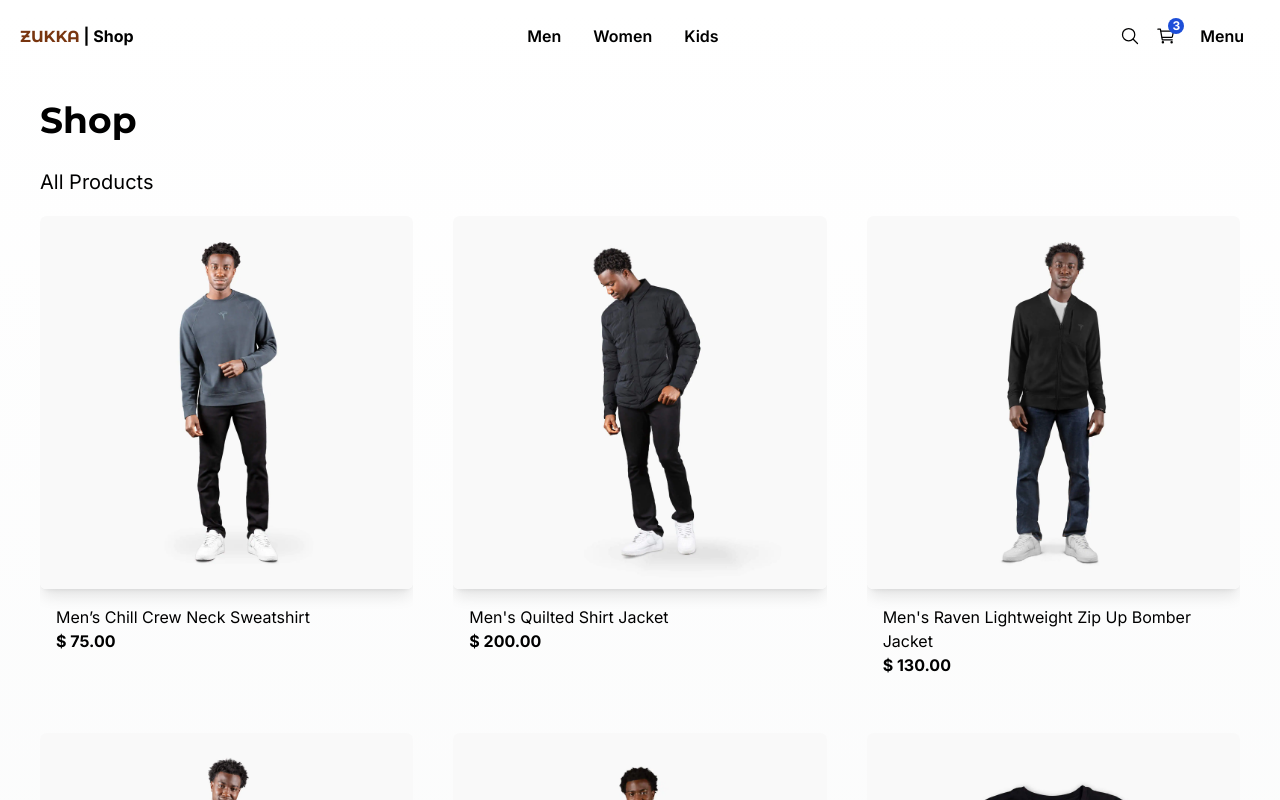
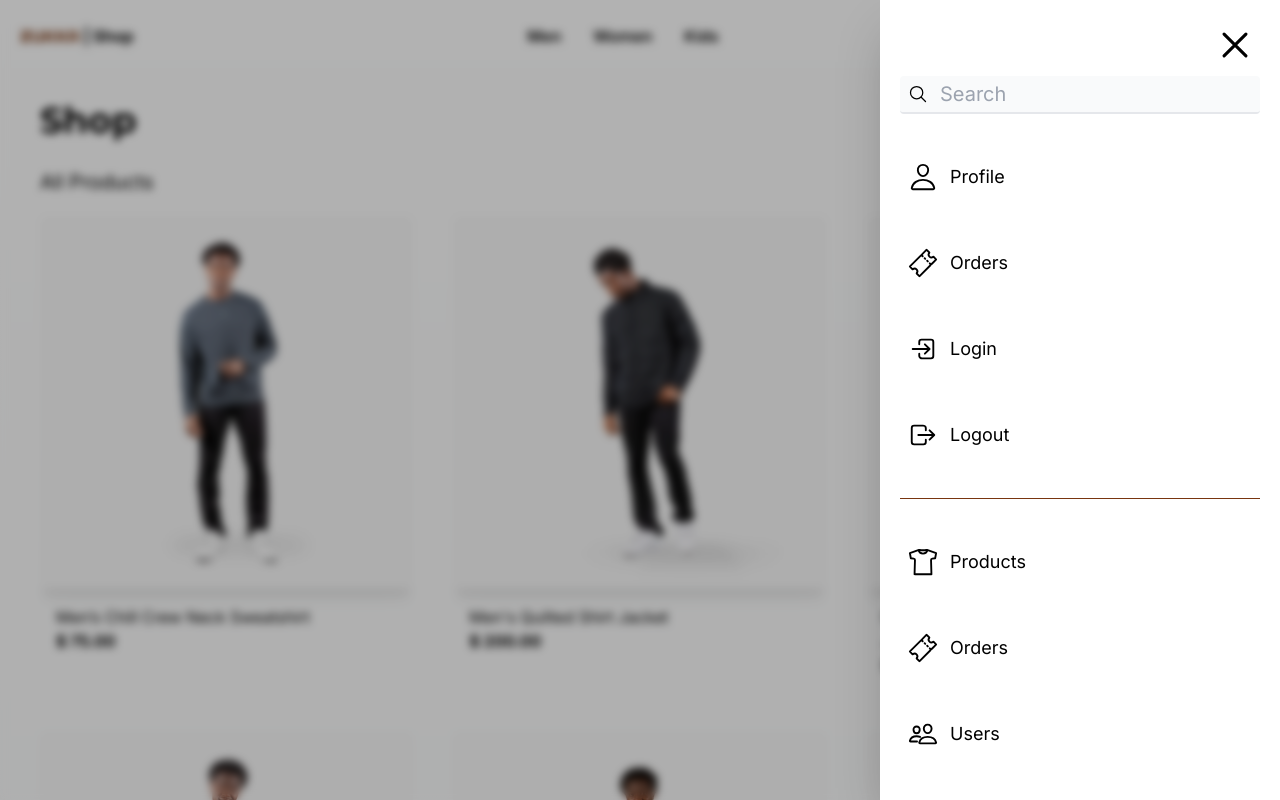
Before and after one commit to jockeer/zukka-shop, a Next.js app: page / in a window 1280 px wide. Both pictures are taken after a click on the button "Menu". Shown: the top 800 px of the page. Built offline with nearby package versions, Linux system fonts and the light colour scheme.

Commit message:
sidebar added

```diff
--- a/package.json
+++ b/package.json
@@ -9,10 +9,12 @@
     "lint": "next lint"
   },
   "dependencies": {
+    "clsx": "^2.1.0",
     "next": "14.0.4",
     "react": "^18",
     "react-dom": "^18",
-    "react-icons": "^5.0.1"
+    "react-icons": "^5.0.1",
+    "zustand": "^4.4.7"
   },
   "devDependencies": {
     "@types/node": "^20",
--- a/src/app/(shop)/layout.tsx
+++ b/src/app/(shop)/layout.tsx
@@ -1,9 +1,10 @@
-import { TopMenu } from "@/components";
+import { Sidebar, TopMenu } from "@/components";
 
 export default function ShopLayout({ children }:{ children: React.ReactNode}) {
   return (
     <main className="min-h-screen">
         <TopMenu />
+        <Sidebar />
         <div className="px-0 sm:px-10">
           {children}
         </div>
--- a/src/components/index.ts
+++ b/src/components/index.ts
@@ -1,5 +1,6 @@
-export { TopMenu } from './ui/top-menu/TopMenu';
 export { PageNotFound } from './ui/not-found/PageNotFound';
-export { Title } from './ui/title/Title';
 export { ProductGrid } from './products/product-grid/ProductGrid';
 export { ProductGridItem } from './products/product-grid/ProductGridItem';
+export { Sidebar } from './ui/sidebar/Sidebar';
+export { Title } from './ui/title/Title';
+export { TopMenu } from './ui/top-menu/TopMenu';
--- /dev/null
+++ b/src/components/ui/sidebar/Sidebar.tsx
@@ -0,0 +1,71 @@
+'use client'
+import { useUIStore } from '@/store'
+import clsx from 'clsx'
+import Link from 'next/link'
+import React from 'react'
+import { IoCloseOutline, IoLogInOutline, IoLogOutOutline, IoPeopleOutline, IoPersonOutline, IoSearchOutline, IoShirtOutline, IoTicketOutline } from 'react-icons/io5'
+
+export const Sidebar = () => {
+
+    const isSideMenuOpen = useUIStore( state => state.isSideMenuOpen );
+    const closeMenu = useUIStore( state => state.closeSideMenu );
+
+    return (
+        <div>
+            {isSideMenuOpen && (
+                <div onClick={closeMenu} className='fade-in fixed top-0 left-0 w-screen h-screen z-10 backdrop-filter backdrop-blur-sm'/>
+
+            )}
+            {isSideMenuOpen && (
+                <div onClick={closeMenu} className='fixed top-0 left-0 w-screen h-screen z-10 bg-black opacity-30'/>
+
+            )}
+
+            <nav
+                className={
+                    clsx(
+                        'fixed p-5 right-0 top-0 w-[300px]  sm:w-[400px] h-screen bg-white z-20 shadow-2xl transform transition-all duration-300',
+                        {
+                            "translate-x-full": !isSideMenuOpen
+                        }
+                    )
+                }>
+                <IoCloseOutline size={50} className='absolute top-5 right-5 cursor-pointer' onClick={closeMenu}/>
+                <div className='relative mt-14'>
+                    <IoSearchOutline size={20} className='absolute top-2 left-2'/>
+                    <input type="text" placeholder='Search' className='w-full bg-gray-50 rounded pl-10 py-1 pr-10 border-b-2 text-xl border-gray-200 focus:outline-none focus:border-amber-900' />
+                </div>
+                <Link href={'/'} className='flex items-center mt-10 p-2 hover:bg-gray-100 rounded transition-all'>
+                    <IoPersonOutline size={30}/>
+                    <span className='ml-3 text-lg'>Profile</span>
+                </Link>
+                <Link href={'/'} className='flex items-center mt-10 p-2 hover:bg-gray-100 rounded transition-all'>
+                    <IoTicketOutline size={30}/>
+                    <span className='ml-3 text-lg'>Orders</span>
+                </Link>
+                <Link href={'/'} className='flex items-center mt-10 p-2 hover:bg-gray-100 rounded transition-all'>
+                    <IoLogInOutline size={30}/>
+                    <span className='ml-3 text-lg'>Login</span>
+                </Link>
+                <Link href={'/'} className='flex items-center mt-10 p-2 hover:bg-gray-100 rounded transition-all'>
+                    <IoLogOutOutline size={30}/>
+                    <span className='ml-3 text-lg'>Logout</span>
+                </Link>
+
+                <div className='w-full h-px bg-amber-900 my-10'/>
+                <Link href={'/'} className='flex items-center mt-10 p-2 hover:bg-gray-100 rounded transition-all'>
+                    <IoShirtOutline size={30}/>
+                    <span className='ml-3 text-lg'>Products</span>
+                </Link>
+                <Link href={'/'} className='flex items-center mt-10 p-2 hover:bg-gray-100 rounded transition-all'>
+                    <IoTicketOutline size={30}/>
+                    <span className='ml-3 text-lg'>Orders</span>
+                </Link>
+                <Link href={'/'} className='flex items-center mt-10 p-2 hover:bg-gray-100 rounded transition-all'>
+                    <IoPeopleOutline size={30}/>
+                    <span className='ml-3 text-lg'>Users</span>
+                </Link>
+            </nav>
+        </div>
+    )
+}
--- a/src/components/ui/top-menu/TopMenu.tsx
+++ b/src/components/ui/top-menu/TopMenu.tsx
@@ -1,8 +1,11 @@
+'use client'
 import { titleFont } from "@/config/fonts"
+import { useUIStore } from "@/store";
 import Link from "next/link"
 import { IoCartOutline, IoSearchOutline } from "react-icons/io5"
 
 export const TopMenu = () => {
+    const openMenu = useUIStore( state => state.openSideMenu );
     return (
         <nav className="flex px-5 py-2 justify-between items-center w-full">
             <div >
@@ -27,7 +30,7 @@
                         <IoCartOutline className="w-5 h-5"/>
                     </div>
                 </Link>
-            <button className="m-2 p-2 rounded-md transition-all font-semibold hover:bg-gray-100">
+                <button onClick={openMenu} className="m-2 p-2 rounded-md transition-all font-semibold hover:bg-gray-100">
                     Menu
                 </button>
             </div>
--- /dev/null
+++ b/src/store/index.ts
@@ -0,0 +1 @@
+export * from './ui/ui-store'
--- /dev/null
+++ b/src/store/ui/ui-store.ts
@@ -0,0 +1,13 @@
+import { create } from 'zustand'
+
+interface State {
+    isSideMenuOpen: boolean;
+    openSideMenu: () => void;
+    closeSideMenu: () => void;
+}
+
+export const useUIStore = create<State>()((set) => ({
+    isSideMenuOpen: false,
+    openSideMenu: () => set({ isSideMenuOpen: true}),
+    closeSideMenu: () => set({ isSideMenuOpen: false}),
+}))
```
Also changed, not shown: 1 other file (tests, documents, lock files or other folders). Lines whose indentation alone changed are shown as unchanged.
